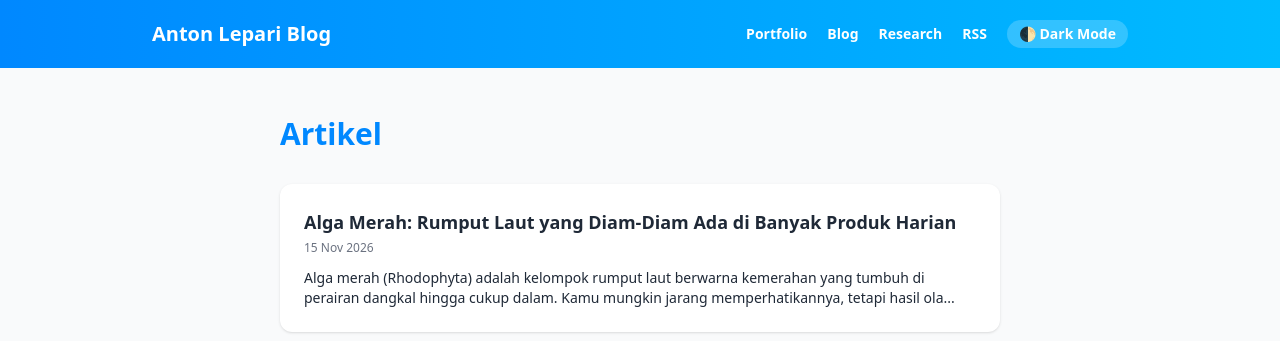
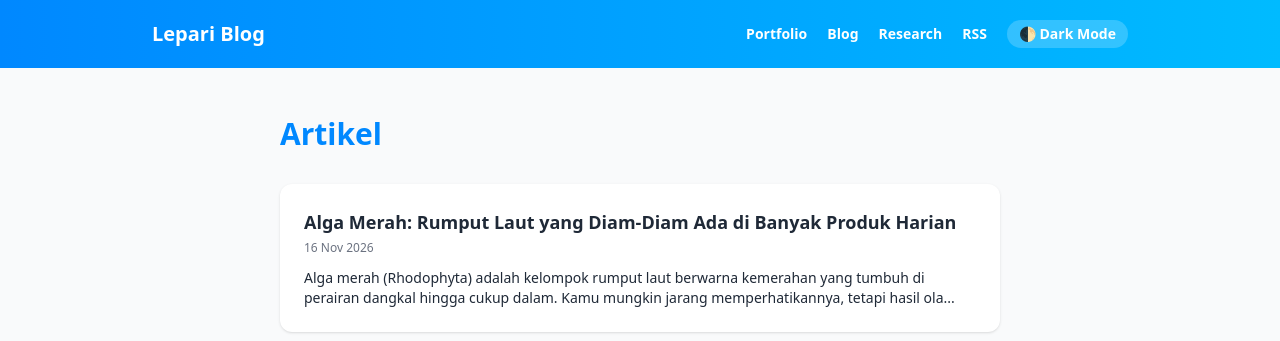
Before and after one commit to antonlepari/antonlepari.github.io, a Jekyll site: the page built from blog.html, in a window 1280 px wide. Shown: the top 341 px of the page. Built offline with Jekyll 4.4.1, drawn with Linux system fonts in a browser that asks for light colours; nearby versions of some CDN libraries.

Commit message:
Update _config.yml

```diff
--- a/_config.yml
+++ b/_config.yml
@@ -1,8 +1,9 @@
-title: Anton Lepari Blog
+title: Lepari Blog
 description: Catatan dan artikel keamanan siber
 lang: id
 # Ganti ke https://blog.mesra.id setelah Enforce HTTPS aktif
 url: "http://blog.mesra.id"
+timezone: Asia/Jakarta
 baseurl: ""
 permalink: /blog/:title/
 plugins:
```
